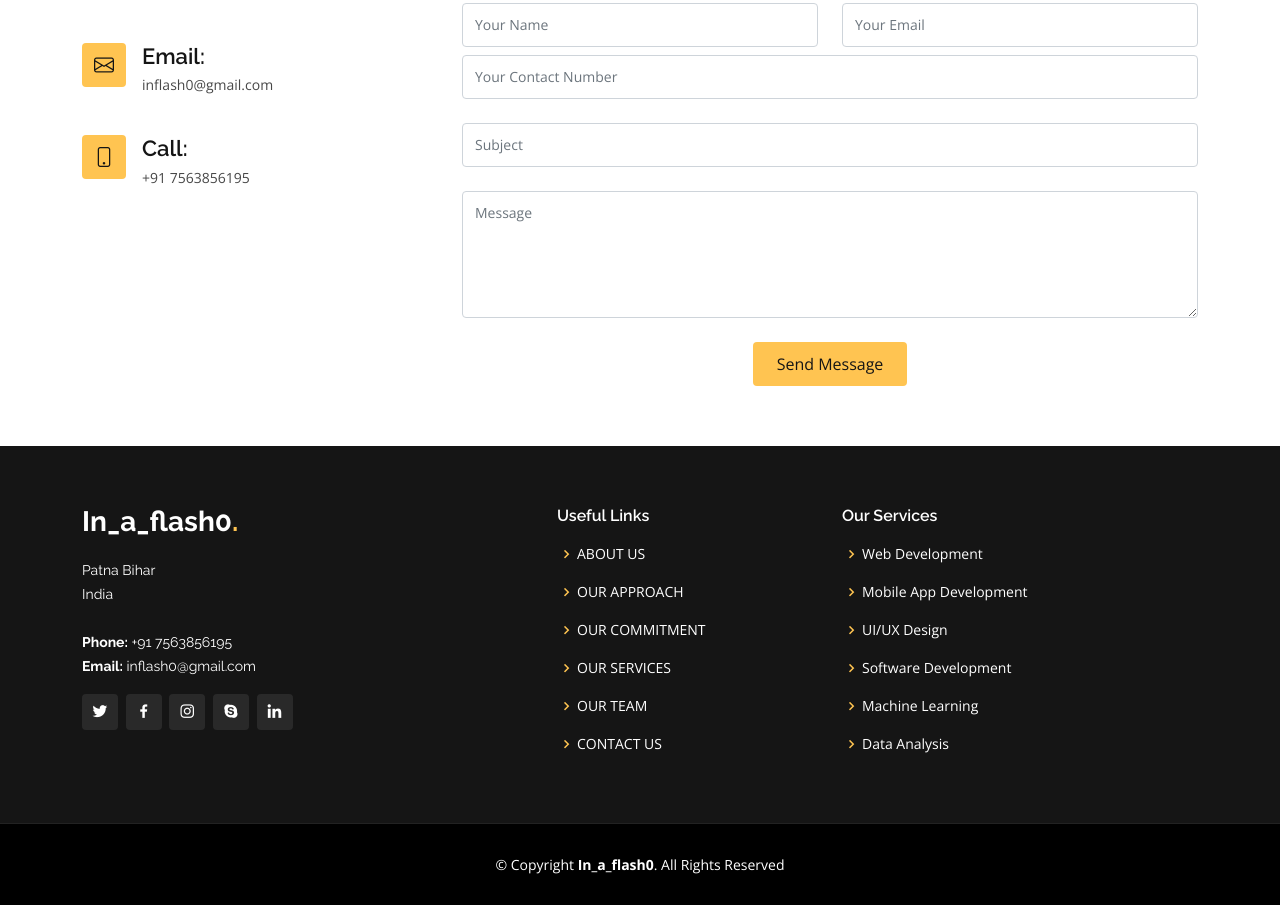
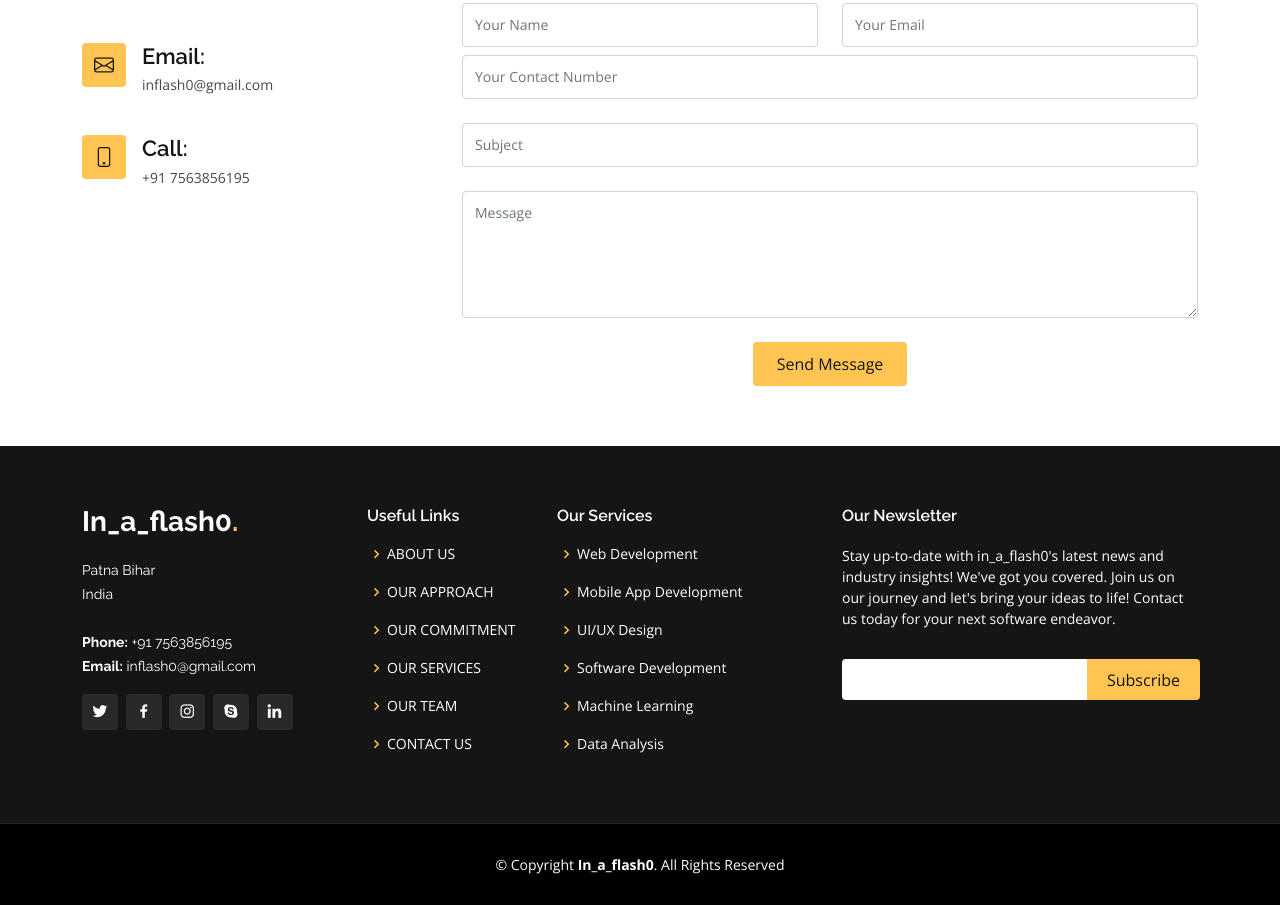
Before and after one commit to inaflash0/Portfolio, a plain HTML site: page index.html in a window 1280 px wide. Shown: the part 4981-5886 px from the top of the page. Drawn offline with nearby package versions, Linux system fonts and the light colour scheme.

Commit message:
Ading news letter in footer

```diff
--- a/index.html
+++ b/index.html
@@ -876,7 +876,7 @@
       <div class="container">
         <div class="row">
 
-          <div class="col-lg-5 col-md-6 col-6">
+          <div class="col-lg-3 col-md-6 col-6">
             <div class="footer-info">
               <h3>In_a_flash0<span>.</span></h3>
               <p>
@@ -895,7 +895,7 @@
             </div>
           </div>
 
-          <div class="col-lg-3 col-md-6 col-6  footer-links">
+          <div class="col-lg-2 col-md-6 col-6  footer-links">
             <h4>Useful Links</h4>
             <ul>
               <li><i class="bx bx-chevron-right"></i> <a href="#welcome">ABOUT US</a></li>
@@ -907,7 +907,7 @@
             </ul>
           </div>
 
-          <div class="col-lg-4 col-md-6 col-6 footer-links">
+          <div class="col-lg-3 col-md-6 col-6 footer-links">
             <h4>Our Services</h4>
             <ul>
               <li><i class="bx bx-chevron-right"></i> <a href="#">Web Development</a></li>
@@ -919,7 +919,7 @@
             </ul>
           </div>
 
-          <!-- <div class="col-lg-4 col-md-6 col-6 footer-newsletter">
+          <div class="col-lg-4 col-md-6 col-6 footer-newsletter">
             <h4>Our Newsletter</h4>
             <p>Stay up-to-date with in_a_flash0's latest news and industry insights! We've got you
               covered. Join us on our journey and let's bring your ideas to life! Contact us today for your next
@@ -928,7 +928,7 @@
               <input type="email" name="email"><input type="submit" value="Subscribe">
             </form>
 
-          </div> -->
+          </div>
 
         </div>
       </div>
```
